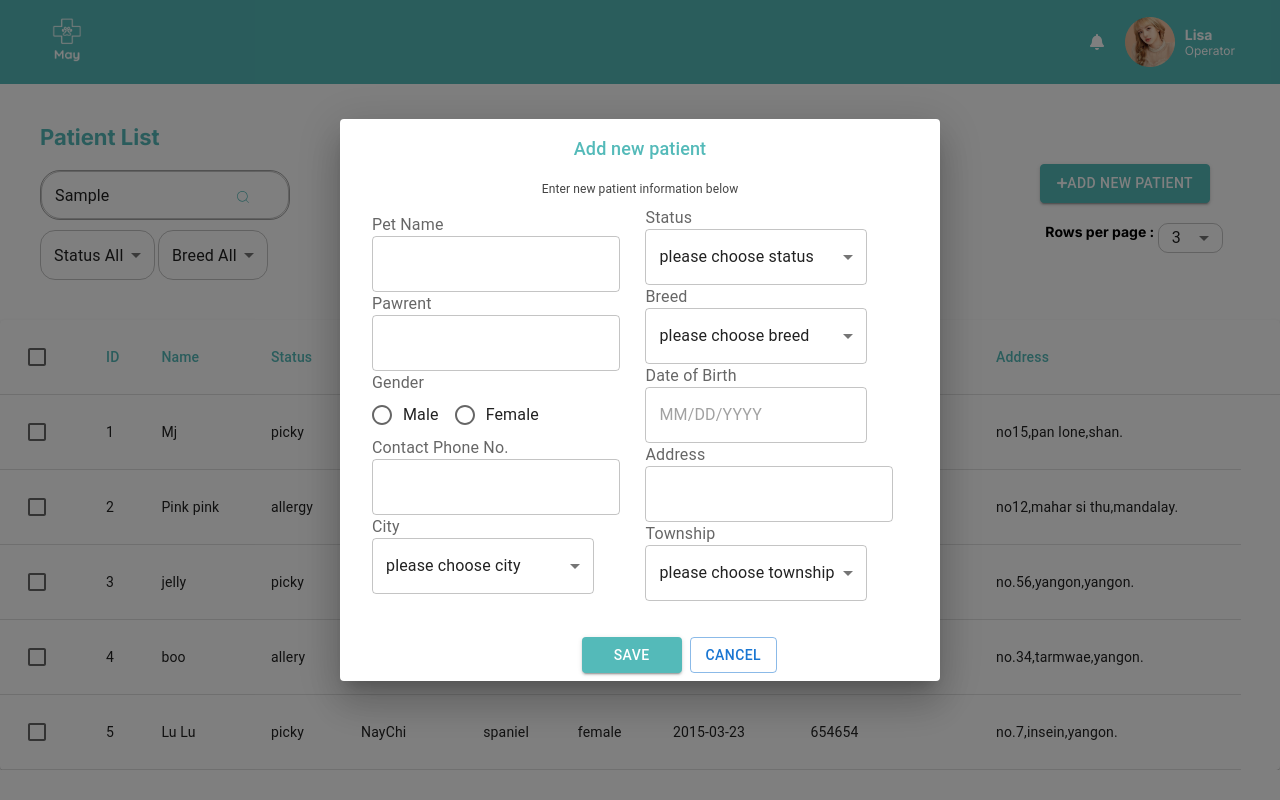
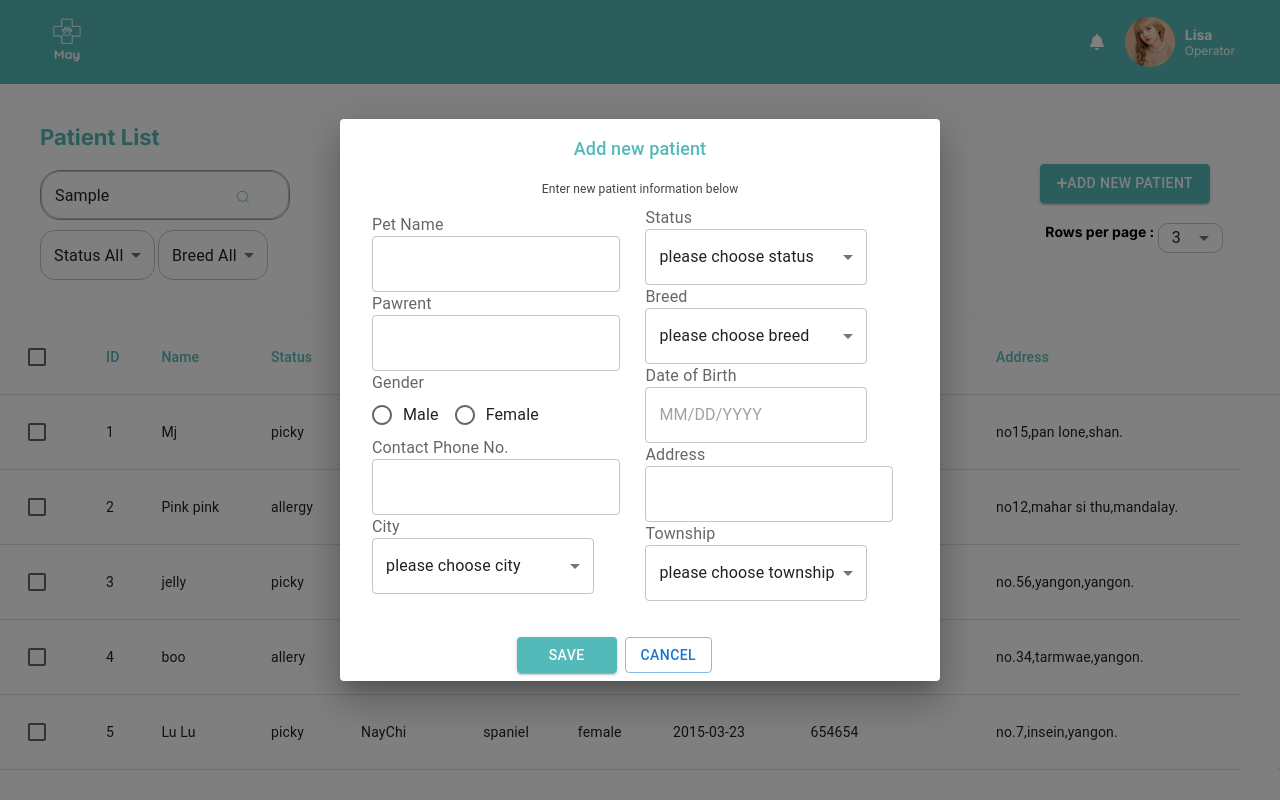
Before and after one commit to Eaint-Thayaphy-Oo/may-vet-clinic, a Next.js app: page / in a window 1280 px wide. Both pictures are taken after typing "Sample" into the empty fields and a click on the button "ADD NEW PATIENT". Built offline with nearby package versions, Linux system fonts and the light colour scheme.

Commit message:
create commit

```diff
--- a/src/components/Dialog/Create.tsx
+++ b/src/components/Dialog/Create.tsx
@@ -17,8 +17,10 @@ import { Controller, SubmitHandler, useForm } from "react-hook-form";
 import { AdapterDayjs } from "@mui/x-date-pickers/AdapterDayjs";
 import { LocalizationProvider } from "@mui/x-date-pickers/LocalizationProvider";
 import { DatePicker } from "@mui/x-date-pickers/DatePicker";
+import TableComponent from "@/app/TableComponent/TableComponent";
 
 interface IFormInput {
+  id: string;
   name: string;
   pawrent: string;
   gender: string;
@@ -60,7 +62,7 @@ const townshipOptions = [
 
 export default function Create() {
   const [open, setOpen] = useState(true);
-  const [patientData, setPatientData] = useState<IFormInput[]>([]);
+  const [data, setData] = useState<IFormInput[]>([]);
 
   const {
     control,
@@ -74,7 +76,7 @@ export default function Create() {
 
   const onSubmit: SubmitHandler<IFormInput> = async (data) => {
     // console.log(data);
-    setPatientData((prevData) => [...prevData, data]);
+    setData((prevData) => [...prevData, data]);
     handleClose();
   };
 
@@ -306,7 +308,7 @@ export default function Create() {
               </div>
             </DialogActions>
           </DialogContent>
-          <DialogActions sx={{ marginRight: "155px" }}>
+          <DialogActions sx={{ marginRight: "220px" }}>
             <Button
               type="submit"
               variant="contained"
```
